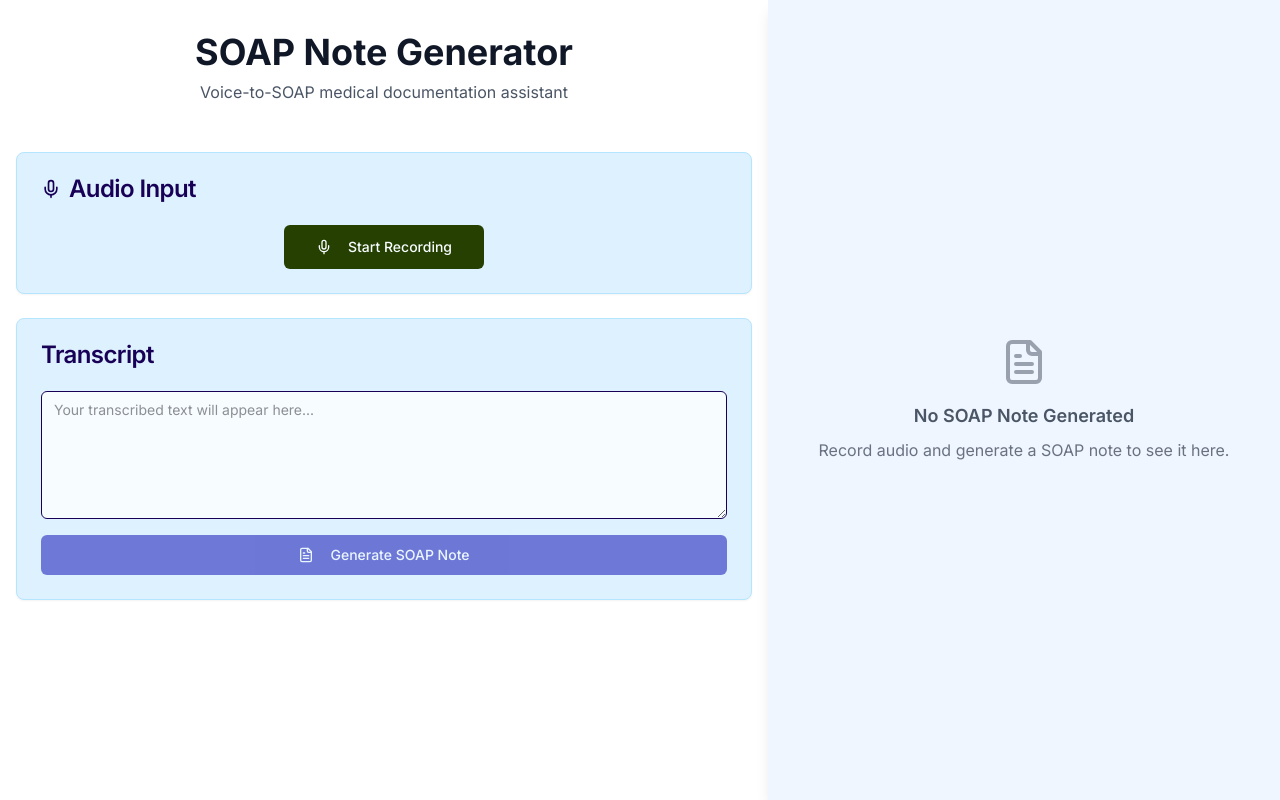
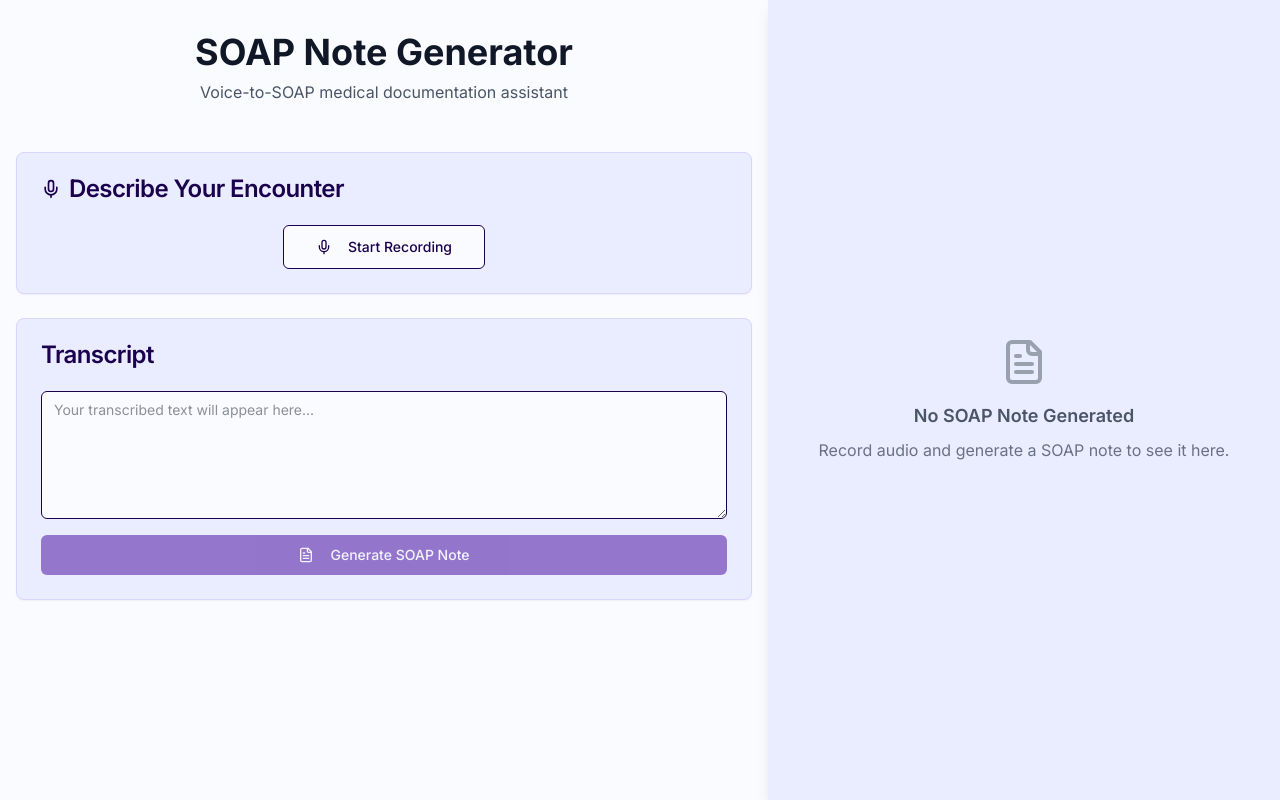
Before and after one commit to marnelram/SOAP-Note-Generator, a Next.js app: page / in a window 1280 px wide. Built offline with nearby package versions, Linux system fonts and the light colour scheme.

Commit message:
adjusted the color pallete and styling

```diff
--- a/app/api/completion/route.ts
+++ b/app/api/completion/route.ts
@@ -7,7 +7,7 @@ export async function POST(req: Request) {
   const { prompt } = await req.json();
 
   const result = await streamText({
-    model: groq("openai/gpt-oss-20b"),
+    model: groq("openai/gpt-oss-120b"),
     temperature: 0,
     system: `You are a medical documentation assistant. Convert the provided patient encounter transcript into a structured SOAP note format. Include only the information that is provided in the transcript, and not any additional information. Write the SOAP note in markdown format, with clear section headers and good formatting. Use tables, lists, and other markdown formatting to make the note more readable.
 
--- a/app/globals.css
+++ b/app/globals.css
@@ -19,18 +19,18 @@
   --color-neutral-950: var(--neutral-950);
   --color-neutral: var(--neutral-500);
 
-  --color-cobalt-50: var(--cobalt-50);
-  --color-cobalt-100: var(--cobalt-100);
-  --color-cobalt-200: var(--cobalt-200);
-  --color-cobalt-300: var(--cobalt-300);
-  --color-cobalt-400: var(--cobalt-400);
-  --color-cobalt-500: var(--cobalt-500);
-  --color-cobalt-600: var(--cobalt-600);
-  --color-cobalt-700: var(--cobalt-700);
-  --color-cobalt-800: var(--cobalt-800);
-  --color-cobalt-900: var(--cobalt-900);
-  --color-cobalt-950: var(--cobalt-950);
-  --color-cobalt: var(--cobalt-500);
+  --color-indigo-50: var(--indigo-50);
+  --color-indigo-100: var(--indigo-100);
+  --color-indigo-200: var(--indigo-200);
+  --color-indigo-300: var(--indigo-300);
+  --color-indigo-400: var(--indigo-400);
+  --color-indigo-500: var(--indigo-500);
+  --color-indigo-600: var(--indigo-600);
+  --color-indigo-700: var(--indigo-700);
+  --color-indigo-800: var(--indigo-800);
+  --color-indigo-900: var(--indigo-900);
+  --color-indigo-950: var(--indigo-950);
+  --color-indigo: var(--indigo-500);
 
   --color-black: var(--black);
   --color-white: var(--white);
@@ -169,17 +169,17 @@
     --color-neutral-900: oklch(4% 0.05 268);
     --color-neutral-950: oklch(1% 0.05 270);
 
-    --color-cobalt-50: oklch(99% 0.01 250);
-    --color-cobalt-100: oklch(97% 0.02 252);
-    --color-cobalt-200: oklch(95% 0.04 254);
-    --color-cobalt-300: oklch(91% 0.1 256);
-    --color-cobalt-400: oklch(82% 0.18 258);
-    --color-cobalt-500: oklch(65% 0.25 260);
-    --color-cobalt-600: oklch(33% 0.245 262);
-    --color-cobalt-700: oklch(17% 0.24 264);
-    --color-cobalt-800: oklch(9% 0.225 266);
-    --color-cobalt-900: oklch(4% 0.2 268);
-    --color-cobalt-950: oklch(1% 0.15 270);
+    --color-indigo-50: oklch(99% 0.01 280);
+    --color-indigo-100: oklch(97% 0.02 282);
+    --color-indigo-200: oklch(95% 0.04 284);
+    --color-indigo-300: oklch(90% 0.1 286);
+    --color-indigo-400: oklch(80% 0.18 288);
+    --color-indigo-500: oklch(60% 0.25 290);
+    --color-indigo-600: oklch(30% 0.245 292);
+    --color-indigo-700: oklch(15% 0.24 294);
+    --color-indigo-800: oklch(10% 0.225 296);
+    --color-indigo-900: oklch(5% 0.2 298);
+    --color-indigo-950: oklch(1% 0.15 300);
 
     /* Red Colors */
     --color-red-50: oklch(99% 0.01 10);
@@ -224,18 +224,18 @@
     --neutral-900: var(--color-neutral-900);
     --neutral-950: var(--color-neutral-950);
 
-    /* cobalt */
-    --cobalt-50: var(--color-cobalt-50);
-    --cobalt-100: var(--color-cobalt-100);
-    --cobalt-200: var(--color-cobalt-200);
-    --cobalt-300: var(--color-cobalt-300);
-    --cobalt-400: var(--color-cobalt-400);
-    --cobalt-500: var(--color-cobalt-500);
-    --cobalt-600: var(--color-cobalt-600);
-    --cobalt-700: var(--color-cobalt-700);
-    --cobalt-800: var(--color-cobalt-800);
-    --cobalt-900: var(--color-cobalt-900);
-    --cobalt-950: var(--color-cobalt-950);
+    /* indigo */
+    --indigo-50: var(--color-indigo-50);
+    --indigo-100: var(--color-indigo-100);
+    --indigo-200: var(--color-indigo-200);
+    --indigo-300: var(--color-indigo-300);
+    --indigo-400: var(--color-indigo-400);
+    --indigo-500: var(--color-indigo-500);
+    --indigo-600: var(--color-indigo-600);
+    --indigo-700: var(--color-indigo-700);
+    --indigo-800: var(--color-indigo-800);
+    --indigo-900: var(--color-indigo-900);
+    --indigo-950: var(--color-indigo-950);
 
     /* red */
     --red-50: var(--color-red-50);
@@ -273,28 +273,28 @@
     --transparent: var(--color-transparent);
 
     /* Light mode - Professional medical interface */
-    --background: var(--cobalt-50);
-    --foreground: var(--cobalt-950);
-    --card: var(--cobalt-200);
-    --card-foreground: var(--cobalt-800);
-    --popover: var(--cobalt-50);
-    --popover-foreground: var(--cobalt-800);
-    --primary: var(--cobalt-600);
-    --primary-foreground: var(--cobalt-50);
-    --secondary: var(--cobalt-700);
-    --secondary-foreground: var(--cobalt-50);
-    --muted: var(--cobalt-100);
+    --background: var(--indigo-50);
+    --foreground: var(--indigo-950);
+    --card: var(--indigo-200);
+    --card-foreground: var(--indigo-800);
+    --popover: var(--indigo-50);
+    --popover-foreground: var(--indigo-800);
+    --primary: var(--indigo-600);
+    --primary-foreground: var(--indigo-50);
+    --secondary: var(--indigo-700);
+    --secondary-foreground: var(--indigo-50);
+    --muted: var(--indigo-100);
     --muted-foreground: var(--neutral-500);
-    --accent: var(--cobalt-500);
-    --accent-foreground: var(--cobalt-50);
+    --accent: var(--indigo-500);
+    --accent-foreground: var(--indigo-50);
     --destructive: var(--red-500);
     --destructive-foreground: var(--red-50);
-    --border: var(--cobalt-300);
-    --input: var(--cobalt-800);
-    --ring: var(--cobalt-400);
+    --border: var(--indigo-300);
+    --input: var(--indigo-800);
+    --ring: var(--indigo-400);
     --chart-1: var(--red-500);
     --chart-2: var(--green-500);
-    --chart-3: var(--cobalt-500);
+    --chart-3: var(--indigo-500);
     --chart-4: var(--neutral-500);
     --chart-5: var(--red-400);
     --radius: 0.5rem;
@@ -317,18 +317,18 @@
     --neutral-900: var(--color-neutral-100);
     --neutral-950: var(--color-neutral-50);
 
-    /* cobalt */
-    --cobalt-50: var(--color-cobalt-950);
-    --cobalt-100: var(--color-cobalt-900);
-    --cobalt-200: var(--color-cobalt-800);
-    --cobalt-300: var(--color-cobalt-700);
-    --cobalt-400: var(--color-cobalt-600);
-    --cobalt-500: var(--color-cobalt-500);
-    --cobalt-600: var(--color-cobalt-400);
-    --cobalt-700: var(--color-cobalt-300);
-    --cobalt-800: var(--color-cobalt-200);
-    --cobalt-900: var(--color-cobalt-100);
-    --cobalt-950: var(--color-cobalt-50);
+    /* indigo */
+    --indigo-50: var(--color-indigo-950);
+    --indigo-100: var(--color-indigo-900);
+    --indigo-200: var(--color-indigo-800);
+    --indigo-300: var(--color-indigo-700);
+    --indigo-400: var(--color-indigo-600);
+    --indigo-500: var(--color-indigo-500);
+    --indigo-600: var(--color-indigo-400);
+    --indigo-700: var(--color-indigo-300);
+    --indigo-800: var(--color-indigo-200);
+    --indigo-900: var(--color-indigo-100);
+    --indigo-950: var(--color-indigo-50);
 
     /* red */
     --red-50: var(--color-red-950);
--- a/app/layout.tsx
+++ b/app/layout.tsx
@@ -1,27 +1,28 @@
-import type { Metadata } from 'next'
-import { Inter } from 'next/font/google'
-import './globals.css'
-import { Toaster } from '@/components/ui/toaster'
+import type { Metadata } from "next";
+import { Inter } from "next/font/google";
+import "./globals.css";
+import { Toaster } from "@/components/ui/toaster";
+import { cn } from "@/lib/utils";
 
-const inter = Inter({ subsets: ['latin'] })
+const inter = Inter({ subsets: ["latin"] });
 
 export const metadata: Metadata = {
-  title: 'SOAP Note Generator',
-  description: 'Voice-to-SOAP medical documentation assistant',
-    generator: 'v0.dev'
-}
+  title: "SOAP Note Generator",
+  description: "Voice-to-SOAP medical documentation assistant",
+  generator: "v0.dev",
+};
 
 export default function RootLayout({
   children,
 }: {
-  children: React.ReactNode
+  children: React.ReactNode;
 }) {
   return (
     <html lang="en">
-      <body className={inter.className}>
+      <body className={cn(inter.className, "bg-background text-foreground")}>
         {children}
         <Toaster />
       </body>
     </html>
-  )
+  );
 }
--- a/app/page.tsx
+++ b/app/page.tsx
@@ -140,7 +140,7 @@ ${transcript}`;
   };
 
   return (
-    <div className="flex flex-col lg:flex-row w-full h-[calc(100dvh-6rem)] lg:h-dvh overflow-hidden bg-white min-h-screen">
+    <div className="flex flex-col lg:flex-row w-full h-[calc(100dvh-6rem)] lg:h-dvh overflow-hidden min-h-screen">
       <InputPanel
         soapNoteContent={soapNoteContent}
         transcript={transcript}
@@ -156,8 +156,8 @@ ${transcript}`;
       />
       <div
         className={cn(
-          "z-10 hidden size-full flex-col gap-4 overflow-y-auto p-8 shadow-lg transition-all duration-700 ease-in-out lg:flex",
-          soapNoteContent ? "lg:w-3/5" : "bg-blue-50 lg:w-2/5"
+          "bg-card z-10 hidden size-full flex-col gap-4 overflow-y-auto p-8 shadow-lg transition-all duration-700 ease-in-out lg:flex",
+          soapNoteContent ? "lg:w-3/5" : "lg:w-2/5"
         )}
       >
         <SOAPNoteDisplay
--- a/components/markdown.tsx
+++ b/components/markdown.tsx
@@ -67,7 +67,7 @@ export const dataComponents = {
   table({ children }: { children?: ReactNode }) {
     return (
       <div className="w-full overflow-x-auto">
-        <table className="w-full border border-neutral-300">{children}</table>
+        <table className="w-full border border-neutral-400">{children}</table>
       </div>
     );
   },
@@ -82,7 +82,7 @@ export const dataComponents = {
   }: { children?: ReactNode } & HTMLAttributes<HTMLTableCellElement>) {
     return (
       <th
-        className="border border-neutral-300 p-4 text-center font-semibold dark:border-neutral-700"
+        className="border border-neutral-400 p-4 text-center font-semibold dark:border-neutral-700"
         {...props}
       >
         {children}
@@ -102,14 +102,14 @@ export const dataComponents = {
     });
 
     return (
-      <tr className="border-b border-neutral-300 dark:border-neutral-700">
+      <tr className="border-b border-neutral-400 dark:border-neutral-700">
         {children}
       </tr>
     );
   },
   td({ children }: { children?: ReactNode }) {
     return (
-      <td className="border border-neutral-300 p-4 first:p-4 last:p-4 dark:border-neutral-700">
+      <td className="border border-neutral-400 p-4 first:p-4 last:p-4 dark:border-neutral-700">
         {children}
       </td>
     );
--- a/components/soap-note-generator/audio-input.tsx
+++ b/components/soap-note-generator/audio-input.tsx
@@ -26,7 +26,7 @@ export function AudioInput({
       <CardHeader>
         <CardTitle className="flex items-center gap-2">
           <Mic className="h-5 w-5" />
-          Audio Input
+          Describe Your Encounter
         </CardTitle>
       </CardHeader>
       <CardContent className="space-y-4">
@@ -37,7 +37,7 @@ export function AudioInput({
               onClick={onStartRecording}
               disabled={isRecording || isTranscribing}
               size="lg"
-              className="bg-green-600 hover:bg-green-700"
+              variant="outline"
             >
               <Mic className="h-5 w-5 mr-2" />
               Start Recording
```
